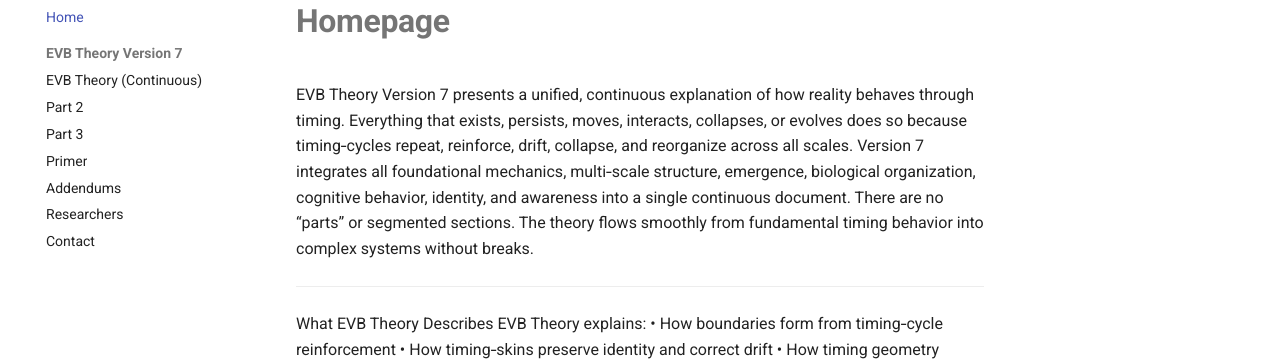
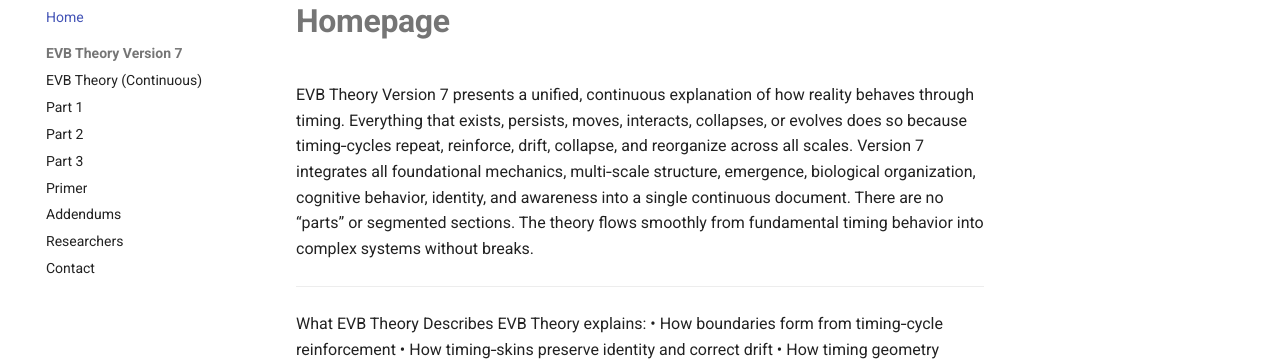
Before and after one commit to evbene/evb-theory, an MkDocs documentation site: the page built from docs/index.md, in a window 1280 px wide. Shown: the part 139-502 px from the top of the page. Built offline with MkDocs 1.6.1 and Material for MkDocs 9.7.7, drawn with Linux system fonts in a browser that asks for light colours.

Commit message:
Update mkdocs.yml

```diff
--- a/mkdocs.yml
+++ b/mkdocs.yml
@@ -23,6 +23,7 @@ nav:
 
   - EVB Theory Version 7:
       - EVB Theory (Continuous): EVB_Main_v7_Continuous.md
+      - Part 1: EVB_Main_v7_Part1.md
       - Part 2: EVB_Main_v7_Part2.md
       - Part 3: EVB_Main_v7_Part3.md
       - Primer: EVB_Primer_v7.md
```
